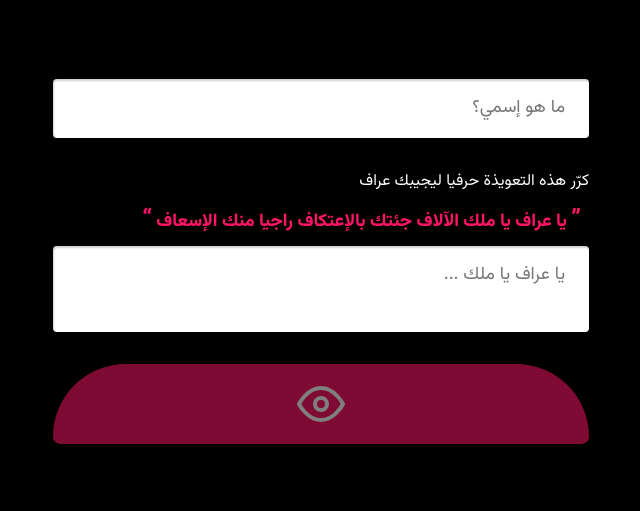
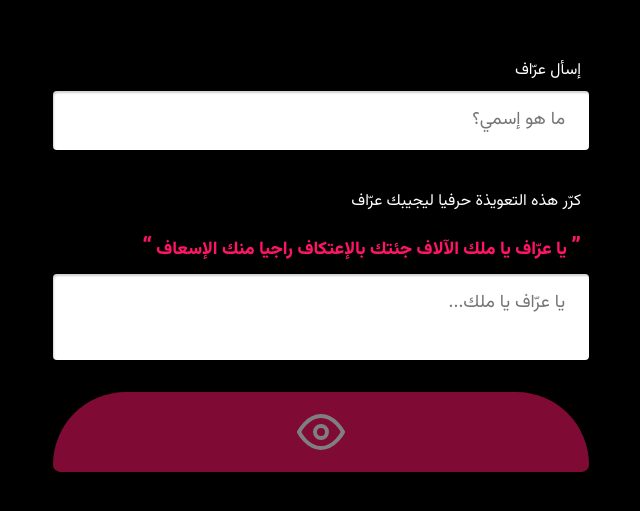
Before and after one commit to aabuhijleh/arraf, a Next.js app: page / in a window 1280 px wide. Shown: the part 139-650 px from the top of the page, without its empty margins (395-1035 px from the left). Built offline with nearby package versions, Linux system fonts and the light colour scheme.

Commit message:
feat: add hidden symbol

```diff
--- a/components/QuestionForm/QuestionForm.constants.ts
+++ b/components/QuestionForm/QuestionForm.constants.ts
@@ -1,3 +1,3 @@
 export const SPELL_TEXT =
-  "يا عراف يا ملك الآلاف جئتك بالإعتكاف راجيا منك الإسعاف";
+  "يا عرّاف يا ملك الآلاف جئتك بالإعتكاف راجيا منك الإسعاف";
 export const SECRET_SEQUENCE = "..";
--- a/components/QuestionForm/QuestionForm.tsx
+++ b/components/QuestionForm/QuestionForm.tsx
@@ -54,15 +54,18 @@ export const QuestionForm: React.FC = () => {
 
   return (
     <Wrapper onSubmit={(e) => e.preventDefault()}>
+      <QuestionWrapper>
+        <HelpText>إسأل عرّاف</HelpText>
         <TextInput
           type="text"
           onChange={(e) => setQuestion(e.target.value)}
           value={question}
           placeholder={"ما هو إسمي؟"}
         />
+      </QuestionWrapper>
 
       <SpellWrapper>
-        <HelpText>كرّر هذه التعويذة حرفيا ليجيبك عراف</HelpText>
+        <HelpText>كرّر هذه التعويذة حرفيا ليجيبك عرّاف</HelpText>
         <SpellText>{CONSTANTS.SPELL_TEXT}</SpellText>
         <TextArea
           onChange={handleSpellChange}
@@ -97,11 +100,16 @@ const Wrapper = styled.form`
   grid-template-columns: 1fr;
   place-content: center;
   gap: 32px;
+  isolation: isolate;
 `;
 
-const SpellWrapper = styled.div``;
+const QuestionWrapper = styled.label``;
 
-const HelpText = styled.p``;
+const SpellWrapper = styled.label``;
+
+const HelpText = styled.p`
+  padding: 8px;
+`;
 
 const SpellText = styled.div`
   padding: 8px;
--- a/pages/_app.tsx
+++ b/pages/_app.tsx
@@ -8,7 +8,7 @@ export default function MyApp({ Component, pageProps }: AppProps) {
   return (
     <>
       <Head>
-        <title>عراف</title>
+        <title>عرّاف</title>
       </Head>
       <GlobalStyles />
       <ThemeProvider theme={theme}>
--- a/pages/index.tsx
+++ b/pages/index.tsx
@@ -1,12 +1,45 @@
 import type { NextPage } from "next";
 import { QuestionForm } from "@/components/QuestionForm";
+import { Eye, Triangle } from "react-feather";
+import styled from "styled-components";
 
 const Home: NextPage = () => {
   return (
     <>
       <QuestionForm />
+      <HiddenSymbolWrapper>
+        <Triangle size={100} />
+        <IconWrapper>
+          <Eye size={35} />
+        </IconWrapper>
+      </HiddenSymbolWrapper>
     </>
   );
 };
 
+const HiddenSymbolWrapper = styled.div`
+  position: fixed;
+  bottom: 0;
+  right: 0;
+  transform: translate(-20%, -20%);
+  opacity: 0.04;
+  user-select: none;
+
+  @media ${(p) => p.theme.QUERIES.tabletAndSmaller} {
+    transform: scale(0.5);
+    opacity: 0.02;
+  }
+
+  @media ${(p) => p.theme.QUERIES.phoneAndSmaller} {
+    transform: scale(0.3);
+  }
+`;
+
+const IconWrapper = styled.div`
+  position: absolute;
+  top: 50%;
+  left: 50%;
+  transform: translate(-50%, -35%);
+`;
+
 export default Home;
```
Lines whose indentation alone changed are shown as unchanged.
